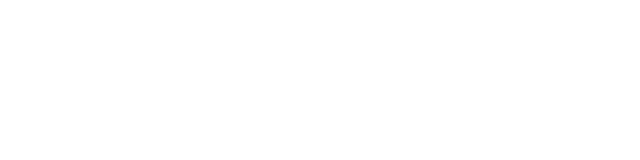
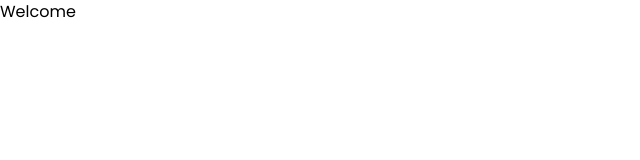
Before and after one commit to sabbirsami/Auth-practice-project-firebase-and-react, a React (Vite) app: page / in a window 1280 px wide. Shown: the top 160 px of the page, without its empty margins (0-640 px from the left). Built offline with nearby package versions, Linux system fonts and the light colour scheme.

Commit message:
router set done

```diff
--- a/src/main.jsx
+++ b/src/main.jsx
@@ -1,7 +1,11 @@
 import React from "react";
 import ReactDOM from "react-dom/client";
 import "./index.css";
+import { RouterProvider } from "react-router-dom";
+import router from "./router/router";
 
 ReactDOM.createRoot(document.getElementById("root")).render(
-    <React.StrictMode></React.StrictMode>
+    <React.StrictMode>
+        <RouterProvider router={router}></RouterProvider>
+    </React.StrictMode>
 );
--- a/src/root/Root.jsx
+++ b/src/root/Root.jsx
@@ -1,9 +1,9 @@
-import Home from "../components/home/Home";
+import { Outlet } from "react-router-dom";
 
 const Root = () => {
     return (
         <div>
-            <Home />
+            <Outlet />
         </div>
     );
 };
```
Also changed, not shown: src/router/router.jsx (+18 -0 lines).
